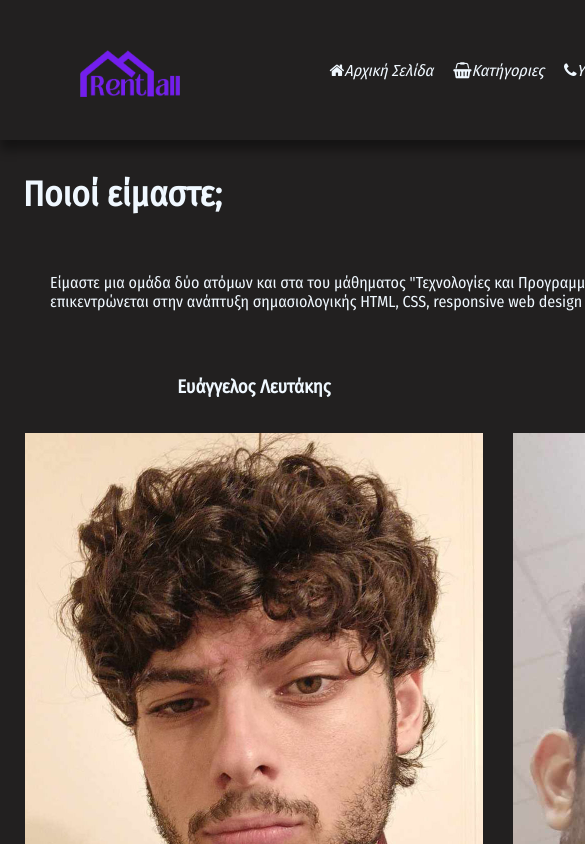
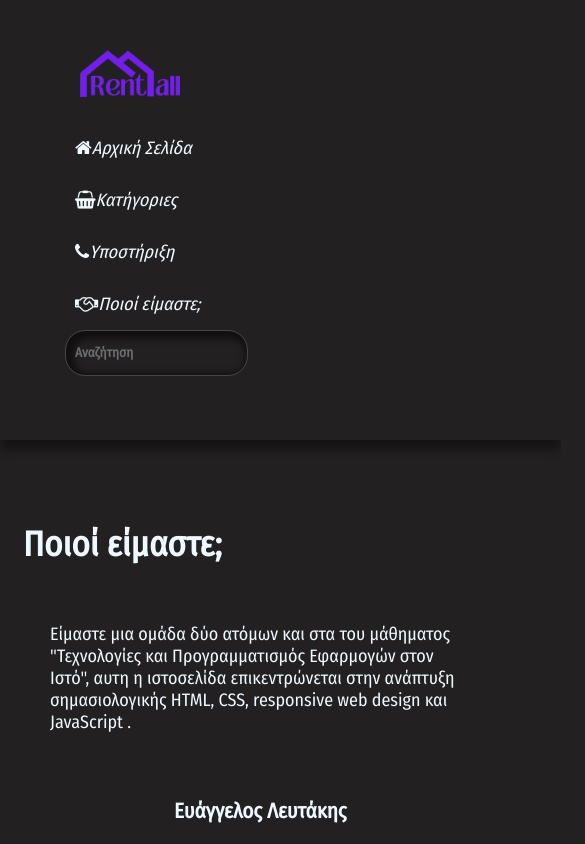
Before and after one commit to vleft02/Html_Css_Js-project, a plain HTML site: page about-us.html in a window 390 px wide. Shown: the top 844 px of the page, 585 px wide, since content can reach past the window. Drawn offline with Linux system fonts and the light colour scheme.

Commit message:
draft rseponsive design, basic media queries

```diff
--- a/about-us.html
+++ b/about-us.html
@@ -48,8 +48,8 @@
             <p class="fill-all-columns">
                 Είμαστε μια ομάδα δύο ατόμων και στα του μάθηματος "Τεχνολογίες και Προγραμματισμός Εφαρμογών στον Ιστό", αυτη η ιστοσελίδα επικεντρώνεται στην ανάπτυξη σημασιολογικής HTML, CSS, responsive web design και JavaScript .
             </p>
-            <section class="fill-all-columns flex-row justify-evenly">
-
+            <!-- <section class="fill-all-columns flex-row justify-evenly">
+                 -->
                 <div class="flex-column flex-center">
                     <h3>Ευάγγελος Λευτάκης</h3>
                     <img src="res/vaggelis.jpg" width ="458" height="641" alt="Picture of Vaggelis">
@@ -102,7 +102,7 @@
                     <a href ="https://github.com/Niktarakis">Github <span class="fa fa-github"></span></a>
                     <a href ="linkedin.com/in/panagiotis-niktarakis">LinkedIn <span class="fa fa-linkedin"></span></a>
             </div>
-            </section>
+            <!-- </section> -->
         </main>
         <footer>
             <div>
--- a/layout.css
+++ b/layout.css
@@ -140,3 +140,63 @@ padding-left:0;
 {
     justify-content: space-evenly;
 }
+
+
+@media only screen and (min-width: 768px) and (max-width: 1024px) {
+    body
+    {
+        width:100vw;
+    }
+
+    main {
+        grid-template-areas: "header left-menu"
+                             "content content"
+                             "content content";
+    }
+}
+
+/* Additional styling for mobile */
+@media only screen and (max-width: 767px) {
+
+    body
+    {
+        font-size:1.8rem;
+        width:100vw;
+    }
+
+    body>header
+    {
+        height: 40rem;
+        margin-bottom:5rem;
+    }
+
+    header nav>ul
+    {
+    display:flex;
+    flex-flow:column;
+    justify-content:left;
+    align-items:flex-start;
+    }
+
+
+    header nav>ul>li:nth-child(2)
+    {
+        margin-left:0;
+    }
+
+
+    header nav>ul button
+    {
+        display:none
+    }
+
+    .logo-image-container
+    {
+        width:100%;
+    }
+    main {
+        grid-template-areas: "header"
+                            "leftmenu"
+                            "content";
+    }
+}
--- a/style.css
+++ b/style.css
@@ -33,6 +33,7 @@ html {
 body {
     background-color: var(--page-color);
     font-size: 1.6rem;
+    width:100vw;
     margin:0;
     padding:0;
     font-family:Fira-Sans;
@@ -554,7 +555,7 @@ aside nav>ul>li
 {
     border: 0rem solid var(--form-field-border-color); /* Smooth corners*/
     padding:1rem;
-    margin:0;
+    margin:0.5rem;
     display:inline-block
 }
 
@@ -569,6 +570,7 @@ aside nav>ul>li
 {
     text-decoration: none;
     padding:1rem;
+    margin:0;
     background-color: var(--form-field-color);
     border: 0.5rem solid var(--form-field-border-color); /* Smooth corners*/
     border-radius: 2rem;
```
